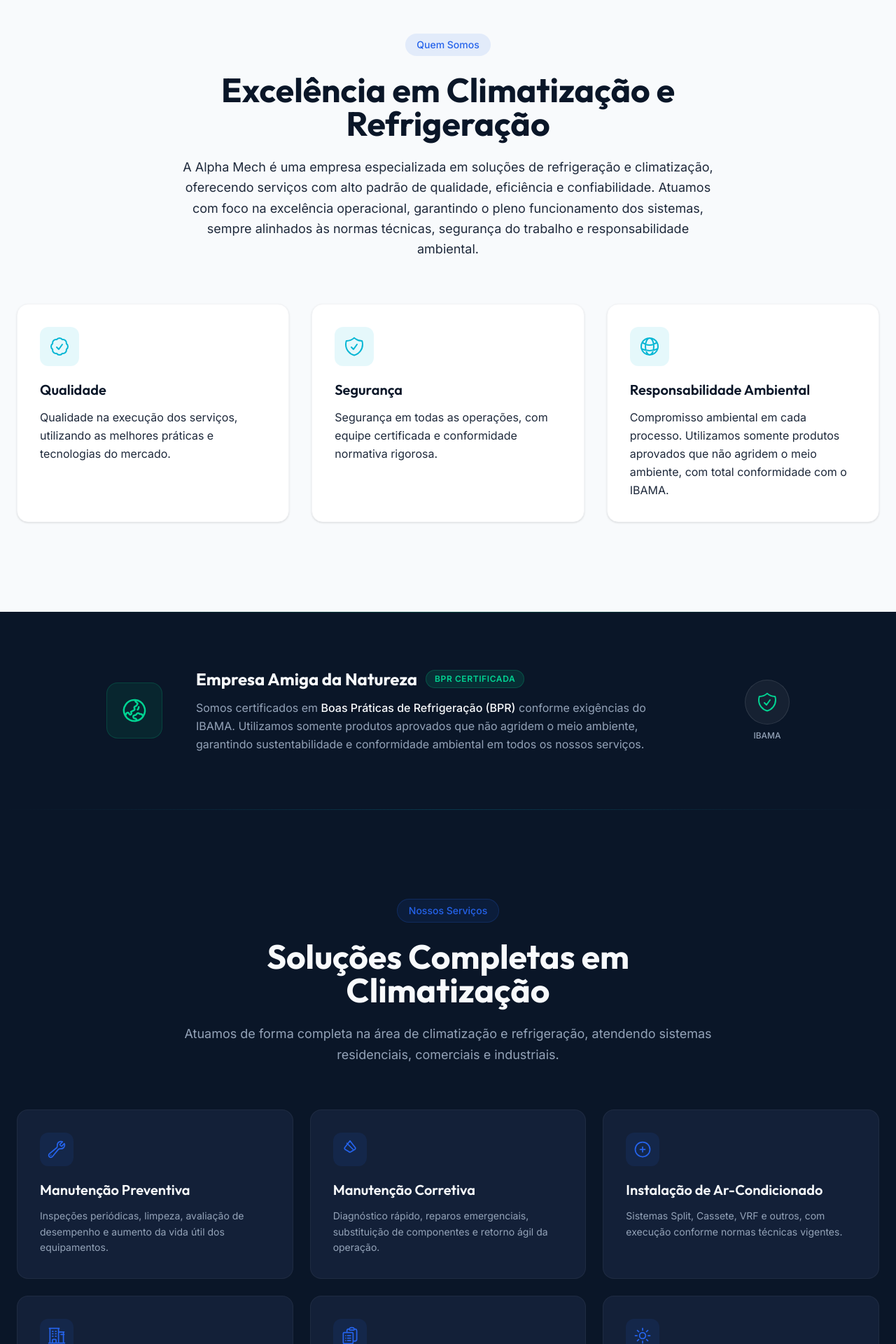
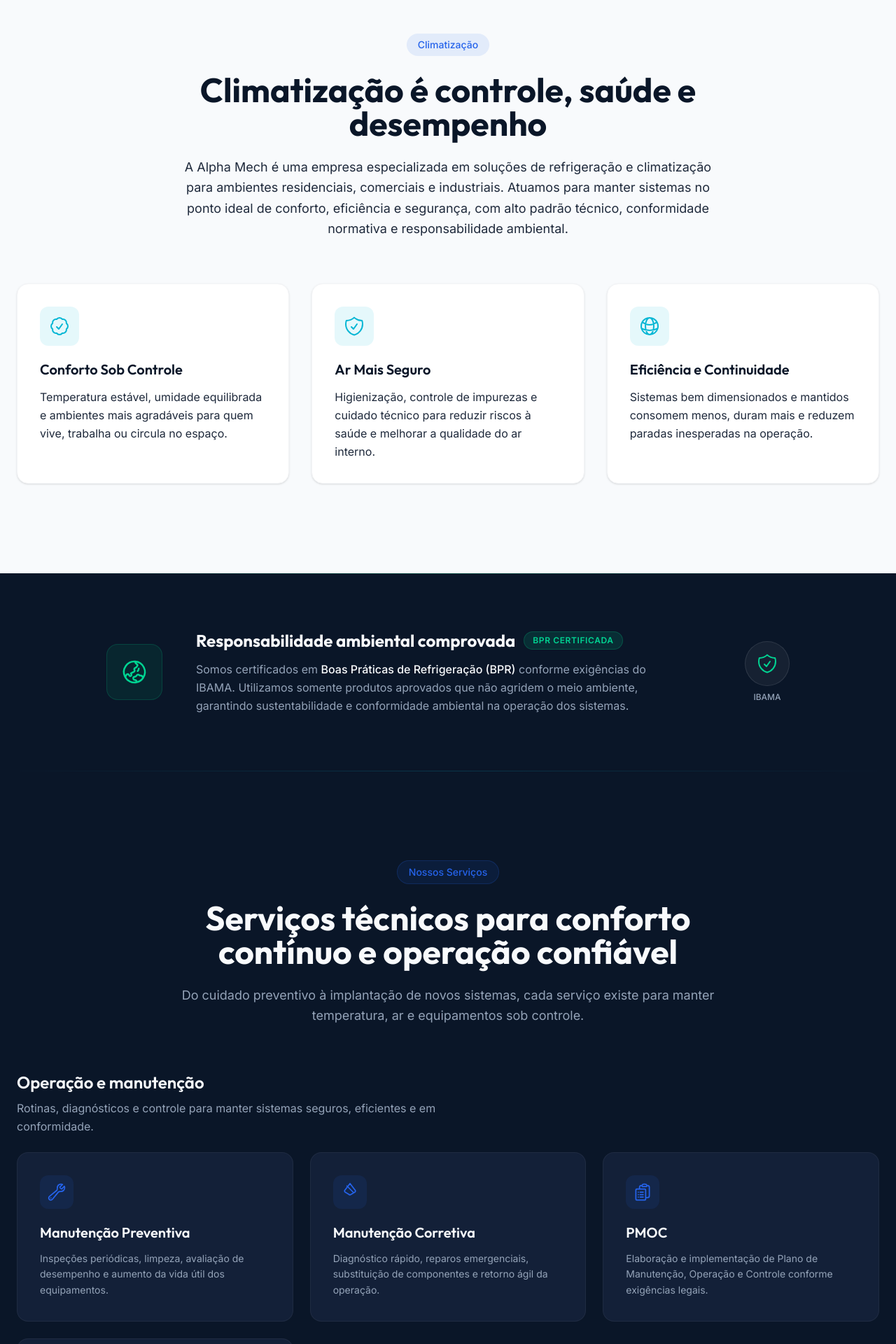
Before and after one commit to setor7g/alpha-mech, a Next.js app: page / in a window 1280 px wide. Shown: the part 880-2800 px from the top of the page at 70% size. Built offline with nearby package versions, Linux system fonts and the light colour scheme.

Commit message:
feat: nova proposta

```diff
--- a/src/app/layout.tsx
+++ b/src/app/layout.tsx
@@ -15,13 +15,13 @@ const outfit = Outfit({
 });
 
 export const metadata: Metadata = {
-  title: "Alpha Mech — Climatização e Refrigeração | Segurança e Eficiência",
+  title: "Alpha Mech — Climatização Sob Controle | Conforto e Eficiência",
   description:
-    "Soluções completas em climatização e refrigeração para ambientes residenciais, comerciais e industriais. Equipe certificada, conformidade normativa e excelência operacional.",
+    "Climatização para conforto, saúde do ar e performance operacional em ambientes residenciais, comerciais e industriais. Manutenção, instalação, PMOC e conformidade técnica.",
   openGraph: {
-    title: "Alpha Mech — Climatização e Refrigeração",
+    title: "Alpha Mech — Climatização Sob Controle",
     description:
-      "Soluções completas em climatização e refrigeração com alto padrão técnico e excelência operacional.",
+      "Conforto, qualidade do ar e eficiência para manter seus sistemas de climatização no ponto ideal.",
     type: "website",
     locale: "pt_BR",
   },
--- a/src/components/AboutSection.tsx
+++ b/src/components/AboutSection.tsx
@@ -10,8 +10,8 @@ const pillars = [
         <path strokeLinecap="round" strokeLinejoin="round" d="M9 12.75L11.25 15 15 9.75M21 12c0 1.268-.63 2.39-1.593 3.068a3.745 3.745 0 01-1.043 3.296 3.745 3.745 0 01-3.296 1.043A3.745 3.745 0 0112 21c-1.268 0-2.39-.63-3.068-1.593a3.746 3.746 0 01-3.296-1.043 3.745 3.745 0 01-1.043-3.296A3.745 3.745 0 013 12c0-1.268.63-2.39 1.593-3.068a3.745 3.745 0 011.043-3.296 3.746 3.746 0 013.296-1.043A3.746 3.746 0 0112 3c1.268 0 2.39.63 3.068 1.593a3.746 3.746 0 013.296 1.043 3.746 3.746 0 011.043 3.296A3.745 3.745 0 0121 12z" />
       </svg>
     ),
-    title: "Qualidade",
-    description: "Qualidade na execução dos serviços, utilizando as melhores práticas e tecnologias do mercado.",
+    title: "Conforto Sob Controle",
+    description: "Temperatura estável, umidade equilibrada e ambientes mais agradáveis para quem vive, trabalha ou circula no espaço.",
   },
   {
     icon: (
@@ -19,8 +19,8 @@ const pillars = [
         <path strokeLinecap="round" strokeLinejoin="round" d="M9 12.75L11.25 15 15 9.75m-3-7.036A11.959 11.959 0 013.598 6 11.99 11.99 0 003 9.749c0 5.592 3.824 10.29 9 11.623 5.176-1.332 9-6.03 9-11.622 0-1.31-.21-2.571-.598-3.751h-.152c-3.196 0-6.1-1.248-8.25-3.285z" />
       </svg>
     ),
-    title: "Segurança",
-    description: "Segurança em todas as operações, com equipe certificada e conformidade normativa rigorosa.",
+    title: "Ar Mais Seguro",
+    description: "Higienização, controle de impurezas e cuidado técnico para reduzir riscos à saúde e melhorar a qualidade do ar interno.",
   },
   {
     icon: (
@@ -28,30 +28,29 @@ const pillars = [
         <path strokeLinecap="round" strokeLinejoin="round" d="M12 21a9.004 9.004 0 008.716-6.747M12 21a9.004 9.004 0 01-8.716-6.747M12 21c2.485 0 4.5-4.03 4.5-9S14.485 3 12 3m0 18c-2.485 0-4.5-4.03-4.5-9S9.515 3 12 3m0 0a8.997 8.997 0 017.843 4.582M12 3a8.997 8.997 0 00-7.843 4.582m15.686 0A11.953 11.953 0 0112 10.5c-2.998 0-5.74-1.1-7.843-2.918m15.686 0A8.959 8.959 0 0121 12c0 .778-.099 1.533-.284 2.253m0 0A17.919 17.919 0 0112 16.5c-3.162 0-6.133-.815-8.716-2.247m0 0A9.015 9.015 0 013 12c0-1.605.42-3.113 1.157-4.418" />
       </svg>
     ),
-    title: "Responsabilidade Ambiental",
-    description: "Compromisso ambiental em cada processo. Utilizamos somente produtos aprovados que não agridem o meio ambiente, com total conformidade com o IBAMA.",
+    title: "Eficiência e Continuidade",
+    description: "Sistemas bem dimensionados e mantidos consomem menos, duram mais e reduzem paradas inesperadas na operação.",
   },
 ];
 
 export default function AboutSection() {
   return (
-    <section id="quem-somos" className="relative py-24 lg:py-32 bg-white-soft">
+    <section id="climatizacao" className="relative py-24 lg:py-32 bg-white-soft">
       <div className="max-w-7xl mx-auto px-6">
         <AnimatedSection>
           <div className="text-center max-w-3xl mx-auto mb-16">
             <span className="inline-block px-4 py-1.5 rounded-full bg-blue-accent/10 text-blue-accent text-sm font-medium mb-6">
-              Quem Somos
+              Climatização
             </span>
             <h2 className="font-outfit font-bold text-3xl sm:text-4xl lg:text-5xl text-navy mb-6">
-              Excelência em Climatização e Refrigeração
+              Climatização é controle, saúde e desempenho
             </h2>
             <p className="text-graphite text-lg leading-relaxed">
               A Alpha Mech é uma empresa especializada em soluções de
-              refrigeração e climatização, oferecendo serviços com alto padrão
-              de qualidade, eficiência e confiabilidade. Atuamos com foco na
-              excelência operacional, garantindo o pleno funcionamento dos
-              sistemas, sempre alinhados às normas técnicas, segurança do
-              trabalho e responsabilidade ambiental.
+              refrigeração e climatização para ambientes residenciais,
+              comerciais e industriais. Atuamos para manter sistemas no ponto
+              ideal de conforto, eficiência e segurança, com alto padrão
+              técnico, conformidade normativa e responsabilidade ambiental.
             </p>
           </div>
         </AnimatedSection>
--- a/src/components/BprBanner.tsx
+++ b/src/components/BprBanner.tsx
@@ -6,7 +6,7 @@ export default function BprBanner() {
   return (
     <section className="relative py-16 lg:py-20 bg-navy overflow-hidden">
       {/* Top accent line */}
-      <div className="absolute top-0 left-0 right-0 h-px bg-gradient-to-r from-transparent via-emerald-500/30 to-transparent" />
+      <div className="absolute top-0 left-0 right-0 h-px bg-linear-to-r from-transparent via-emerald-500/30 to-transparent" />
 
       <div className="max-w-5xl mx-auto px-6">
         <AnimatedSection>
@@ -34,7 +34,7 @@ export default function BprBanner() {
             <div className="text-center md:text-left flex-1">
               <div className="flex flex-col sm:flex-row sm:items-center gap-3 mb-3">
                 <h3 className="font-outfit font-bold text-2xl text-white-soft">
-                  Empresa Amiga da Natureza
+                  Responsabilidade ambiental comprovada
                 </h3>
                 <span className="inline-block self-start sm:self-auto px-3 py-1 rounded-full bg-emerald-500/15 border border-emerald-500/25 text-emerald-400 text-xs font-semibold uppercase tracking-wider">
                   BPR Certificada
@@ -47,8 +47,8 @@ export default function BprBanner() {
                 </span>{" "}
                 conforme exigências do IBAMA. Utilizamos somente produtos
                 aprovados que não agridem o meio ambiente, garantindo
-                sustentabilidade e conformidade ambiental em todos os nossos
-                serviços.
+                sustentabilidade e conformidade ambiental na operação dos
+                sistemas.
               </p>
             </div>
 
--- a/src/components/CtaSection.tsx
+++ b/src/components/CtaSection.tsx
@@ -15,16 +15,17 @@ export default function CtaSection() {
       <div className="absolute inset-0 bg-navy/60" />
 
       {/* Top accent — thin red line (brand touch) */}
-      <div className="absolute top-0 left-0 right-0 h-[3px] bg-gradient-to-r from-transparent via-alpha-red to-transparent z-10" />
+      <div className="absolute top-0 left-0 right-0 h-[3px] bg-linear-to-r from-transparent via-alpha-red to-transparent z-10" />
 
       <div className="relative z-10 max-w-4xl mx-auto px-6 text-center">
         <AnimatedSection>
           <h2 className="font-outfit font-bold text-3xl sm:text-4xl lg:text-5xl text-white-soft mb-6 leading-tight">
-            Pronto para otimizar seus sistemas de climatização?
+            Seu ambiente está climatizado do jeito certo?
           </h2>
           <p className="text-gray-light text-lg sm:text-xl max-w-2xl mx-auto mb-10 leading-relaxed">
-            Solicite um orçamento e descubra como podemos otimizar seus sistemas
-            de climatização com segurança e eficiência.
+            Solicite uma avaliação técnica e descubra como melhorar conforto,
+            qualidade do ar, eficiência e segurança dos seus sistemas de
+            climatização.
           </p>
           <div className="flex flex-col sm:flex-row items-center justify-center gap-4">
             <motion.a
--- a/src/components/Footer.tsx
+++ b/src/components/Footer.tsx
@@ -1,7 +1,8 @@
+import Image from "next/image";
 import AnimatedSection from "./AnimatedSection";
 
 const navLinks = [
-  { label: "Quem Somos", href: "#quem-somos" },
+  { label: "Climatização", href: "#climatizacao" },
   { label: "Serviços", href: "#servicos" },
   { label: "Certificações", href: "#certificacoes" },
   { label: "Contato", href: "#contato" },
@@ -10,7 +11,7 @@ const navLinks = [
 export default function Footer() {
   return (
     <footer id="contato" className="relative bg-[#060E1A] pt-16 pb-8">
-      <div className="absolute top-0 left-0 right-0 h-px bg-gradient-to-r from-transparent via-white/10 to-transparent" />
+      <div className="absolute top-0 left-0 right-0 h-px bg-linear-to-r from-transparent via-white/10 to-transparent" />
 
       <div className="max-w-7xl mx-auto px-6">
         <AnimatedSection>
@@ -18,15 +19,17 @@ export default function Footer() {
             {/* Brand */}
             <div>
               <div className="mb-4">
-                <img
+                <Image
                   src="/logo-alpha-mech.png"
                   alt="Alpha Mech — Climatização e Refrigeração"
+                  width={128}
+                  height={40}
                   className="h-10 w-auto"
                 />
               </div>
               <p className="text-gray-light text-sm leading-relaxed max-w-xs">
-                Soluções completas em climatização e refrigeração com excelência
-                operacional e conformidade normativa.
+                Climatização e serviços técnicos com excelência operacional,
+                segurança e conformidade normativa.
               </p>
             </div>
 
--- a/src/components/Header.tsx
+++ b/src/components/Header.tsx
@@ -2,9 +2,10 @@
 
 import { useState, useEffect } from "react";
 import { motion, AnimatePresence } from "framer-motion";
+import Image from "next/image";
 
 const navLinks = [
-  { label: "Quem Somos", href: "#quem-somos" },
+  { label: "Climatização", href: "#climatizacao" },
   { label: "Serviços", href: "#servicos" },
   { label: "Certificações", href: "#certificacoes" },
   { label: "Contato", href: "#contato" },
@@ -40,14 +41,17 @@ export default function Header() {
       }`}
     >
       {/* Brand accent bar */}
-      <div className="h-[3px] bg-gradient-to-r from-alpha-red via-alpha-red to-steel" />
+      <div className="h-[3px] bg-linear-to-r from-alpha-red via-alpha-red to-steel" />
       <div className="max-w-7xl mx-auto px-6 py-4 flex items-center justify-between">
         {/* Logo placeholder */}
         <a href="#" className="block">
-          <img
+          <Image
             src="/logo-alpha-mech.png"
             alt="Alpha Mech — Climatização e Refrigeração"
+            width={180}
+            height={56}
             className="h-14 w-auto"
+            priority
           />
         </a>
 
--- a/src/components/ServicesSection.tsx
+++ b/src/components/ServicesSection.tsx
@@ -13,6 +13,7 @@ const services = [
     ),
     title: "Manutenção Preventiva",
     description: "Inspeções periódicas, limpeza, avaliação de desempenho e aumento da vida útil dos equipamentos.",
+    category: "operation",
   },
   {
     icon: (
@@ -23,6 +24,7 @@ const services = [
     ),
     title: "Manutenção Corretiva",
     description: "Diagnóstico rápido, reparos emergenciais, substituição de componentes e retorno ágil da operação.",
+    category: "operation",
   },
   {
     icon: (
@@ -32,6 +34,7 @@ const services = [
     ),
     title: "Instalação de Ar-Condicionado",
     description: "Sistemas Split, Cassete, VRF e outros, com execução conforme normas técnicas vigentes.",
+    category: "projects",
   },
   {
     icon: (
@@ -41,6 +44,7 @@ const services = [
     ),
     title: "Soluções Industriais",
     description: "Chillers, câmaras frias, refrigeração industrial e projetos personalizados sob demanda.",
+    category: "projects",
   },
   {
     icon: (
@@ -50,6 +54,7 @@ const services = [
     ),
     title: "PMOC",
     description: "Elaboração e implementação de Plano de Manutenção, Operação e Controle conforme exigências legais.",
+    category: "operation",
   },
   {
     icon: (
@@ -59,13 +64,29 @@ const services = [
     ),
     title: "Qualidade do Ar",
     description: "Higienização completa, controle de fungos, bactérias e impurezas para ambientes mais saudáveis.",
+    category: "operation",
+  },
+];
+
+const serviceGroups = [
+  {
+    key: "operation",
+    title: "Operação e manutenção",
+    description:
+      "Rotinas, diagnósticos e controle para manter sistemas seguros, eficientes e em conformidade.",
+  },
+  {
+    key: "projects",
+    title: "Projetos e instalação",
+    description:
+      "Implantação de novos sistemas e soluções personalizadas para demandas residenciais, comerciais e industriais.",
   },
 ];
 
 export default function ServicesSection() {
   return (
     <section id="servicos" className="relative py-24 lg:py-32 bg-navy">
-      <div className="absolute top-0 left-0 right-0 h-px bg-gradient-to-r from-transparent via-cyan-tech/20 to-transparent" />
+      <div className="absolute top-0 left-0 right-0 h-px bg-linear-to-r from-transparent via-cyan-tech/20 to-transparent" />
 
       <div className="max-w-7xl mx-auto px-6">
         <AnimatedSection>
@@ -74,18 +95,38 @@ export default function ServicesSection() {
               Nossos Serviços
             </span>
             <h2 className="font-outfit font-bold text-3xl sm:text-4xl lg:text-5xl text-white-soft mb-6">
-              Soluções Completas em Climatização
+              Serviços técnicos para conforto contínuo e operação confiável
             </h2>
             <p className="text-gray-light text-lg leading-relaxed">
-              Atuamos de forma completa na área de climatização e refrigeração,
-              atendendo sistemas residenciais, comerciais e industriais.
+              Do cuidado preventivo à implantação de novos sistemas, cada
+              serviço existe para manter temperatura, ar e equipamentos sob
+              controle.
+            </p>
+          </div>
+        </AnimatedSection>
+
+        <div className="space-y-12">
+          {serviceGroups.map((group, groupIndex) => (
+            <div key={group.key}>
+              <AnimatedSection delay={groupIndex * 0.1}>
+                <div className="mb-6">
+                  <h3 className="font-outfit font-semibold text-2xl text-white-soft mb-2">
+                    {group.title}
+                  </h3>
+                  <p className="text-gray-light leading-relaxed max-w-2xl">
+                    {group.description}
                   </p>
                 </div>
               </AnimatedSection>
 
               <div className="grid grid-cols-1 md:grid-cols-2 lg:grid-cols-3 gap-6">
-          {services.map((service, index) => (
-            <AnimatedSection key={service.title} delay={index * 0.1}>
+                {services
+                  .filter((service) => service.category === group.key)
+                  .map((service, index) => (
+                    <AnimatedSection
+                      key={service.title}
+                      delay={groupIndex * 0.1 + index * 0.1}
+                    >
                       <motion.div
                         whileHover={{
                           scale: 1.02,
@@ -97,9 +138,9 @@ export default function ServicesSection() {
                         <div className="w-12 h-12 rounded-xl bg-blue-accent/10 text-blue-accent flex items-center justify-center mb-5 group-hover:bg-cyan-tech/10 group-hover:text-cyan-tech transition-colors duration-300">
                           {service.icon}
                         </div>
-                <h3 className="font-outfit font-semibold text-xl text-white-soft mb-3">
+                        <h4 className="font-outfit font-semibold text-xl text-white-soft mb-3">
                           {service.title}
-                </h3>
+                        </h4>
                         <p className="text-gray-light leading-relaxed text-sm">
                           {service.description}
                         </p>
@@ -108,6 +149,9 @@ export default function ServicesSection() {
                   ))}
               </div>
             </div>
+          ))}
+        </div>
+      </div>
     </section>
   );
 }
--- a/src/components/WhyUsSection.tsx
+++ b/src/components/WhyUsSection.tsx
@@ -9,8 +9,8 @@ const differentiators = [
         <path strokeLinecap="round" strokeLinejoin="round" d="M15 19.128a9.38 9.38 0 002.625.372 9.337 9.337 0 004.121-.952 4.125 4.125 0 00-7.533-2.493M15 19.128v-.003c0-1.113-.285-2.16-.786-3.07M15 19.128v.106A12.318 12.318 0 018.624 21c-2.331 0-4.512-.645-6.374-1.766l-.001-.109a6.375 6.375 0 0111.964-3.07M12 6.375a3.375 3.375 0 11-6.75 0 3.375 3.375 0 016.75 0zm8.25 2.25a2.625 2.625 0 11-5.25 0 2.625 2.625 0 015.25 0z" />
       </svg>
     ),
-    title: "Equipe Técnica Qualificada",
-    description: "Profissionais certificados com ampla experiência em sistemas de climatização e refrigeração.",
+    title: "Especialistas em Climatização",
+    description: "Equipe certificada para avaliar, instalar e manter sistemas de climatização e refrigeração com precisão técnica.",
   },
   {
     icon: (
@@ -18,8 +18,8 @@ const differentiators = [
         <path strokeLinecap="round" strokeLinejoin="round" d="M3.75 13.5l10.5-11.25L12 10.5h8.25L9.75 21.75 12 13.5H3.75z" />
       </svg>
     ),
-    title: "Atendimento Rápido",
-    description: "Resposta ágil para emergências e diagnósticos precisos para retorno rápido da operação.",
+    title: "Operação Sem Surpresas",
+    description: "Diagnóstico ágil e manutenção preventiva para evitar falhas, reclamações de conforto e interrupções na rotina.",
   },
   {
     icon: (
@@ -27,8 +27,8 @@ const differentiators = [
         <path strokeLinecap="round" strokeLinejoin="round" d="M10.125 2.25h-4.5c-.621 0-1.125.504-1.125 1.125v17.25c0 .621.504 1.125 1.125 1.125h12.75c.621 0 1.125-.504 1.125-1.125v-9M10.125 2.25h.375a9 9 0 019 9v.375M10.125 2.25A3.375 3.375 0 0113.5 5.625v1.5c0 .621.504 1.125 1.125 1.125h1.5a3.375 3.375 0 013.375 3.375M9 15l2.25 2.25L15 12" />
       </svg>
     ),
-    title: "Conformidade Legal",
-    description: "Total alinhamento com normas regulatórias, legislações vigentes e exigências ambientais.",
+    title: "Conformidade Técnica",
+    description: "Atuação alinhada a normas, PMOC, exigências ambientais e boas práticas para ambientes mais seguros.",
   },
   {
     icon: (
@@ -36,8 +36,8 @@ const differentiators = [
         <path strokeLinecap="round" strokeLinejoin="round" d="M9 12.75L11.25 15 15 9.75m-3-7.036A11.959 11.959 0 013.598 6 11.99 11.99 0 003 9.749c0 5.592 3.824 10.29 9 11.623 5.176-1.332 9-6.03 9-11.622 0-1.31-.21-2.571-.598-3.751h-.152c-3.196 0-6.1-1.248-8.25-3.285z" />
       </svg>
     ),
-    title: "Foco em Segurança",
-    description: "Compromisso com a segurança do trabalho e do meio ambiente em cada etapa do serviço.",
+    title: "Segurança em Campo",
+    description: "Procedimentos e certificações que protegem pessoas, equipamentos e o ambiente em cada etapa do serviço.",
   },
   {
     icon: (
@@ -45,8 +45,8 @@ const differentiators = [
         <path strokeLinecap="round" strokeLinejoin="round" d="M2.25 18.75a60.07 60.07 0 0115.797 2.101c.727.198 1.453-.342 1.453-1.096V18.75M3.75 4.5v.75A.75.75 0 013 6h-.75m0 0v-.375c0-.621.504-1.125 1.125-1.125H20.25M2.25 6v9m18-10.5v.75c0 .414.336.75.75.75h.75m-1.5-1.5h.375c.621 0 1.125.504 1.125 1.125v9.75c0 .621-.504 1.125-1.125 1.125h-.375m1.5-1.5H21a.75.75 0 00-.75.75v.75m0 0H3.75m0 0h-.375a1.125 1.125 0 01-1.125-1.125V15m1.5 1.5v-.75A.75.75 0 003 15h-.75M15 10.5a3 3 0 11-6 0 3 3 0 016 0zm3 0h.008v.008H18V10.5zm-12 0h.008v.008H6V10.5z" />
       </svg>
     ),
-    title: "Redução de Custos",
-    description: "Manutenção preventiva que reduz custos operacionais e aumenta a vida útil dos equipamentos.",
+    title: "Menos Consumo, Mais Vida Útil",
+    description: "Sistemas limpos, regulados e bem cuidados trabalham melhor, consomem menos e preservam os equipamentos.",
   },
   {
     icon: (
@@ -55,15 +55,15 @@ const differentiators = [
         <path strokeLinecap="round" strokeLinejoin="round" d="M15 12a3 3 0 11-6 0 3 3 0 016 0z" />
       </svg>
     ),
-    title: "Soluções Personalizadas",
-    description: "Projetos sob medida para cada cliente, adaptados às necessidades específicas do ambiente.",
+    title: "Solução Para Cada Ambiente",
+    description: "Recomendações sob medida para residências, comércios e indústrias, considerando uso, fluxo de pessoas e criticidade.",
   },
 ];
 
 export default function WhyUsSection() {
   return (
     <section className="relative py-24 lg:py-32 bg-navy-light">
-      <div className="absolute top-0 left-0 right-0 h-px bg-gradient-to-r from-transparent via-cyan-tech/20 to-transparent" />
+      <div className="absolute top-0 left-0 right-0 h-px bg-linear-to-r from-transparent via-cyan-tech/20 to-transparent" />
 
       <div className="max-w-7xl mx-auto px-6">
         <AnimatedSection>
@@ -72,7 +72,7 @@ export default function WhyUsSection() {
               Diferenciais
             </span>
             <h2 className="font-outfit font-bold text-3xl sm:text-4xl lg:text-5xl text-white-soft mb-6">
-              Por que escolher a Alpha Mech?
+              O que mantém seu ambiente no ponto ideal
             </h2>
           </div>
         </AnimatedSection>
```
Also changed, not shown: src/components/CertSection.tsx (+4 -3 lines), src/components/HeroSection.tsx (+9 -9 lines). Lines whose indentation alone changed are shown as unchanged.
